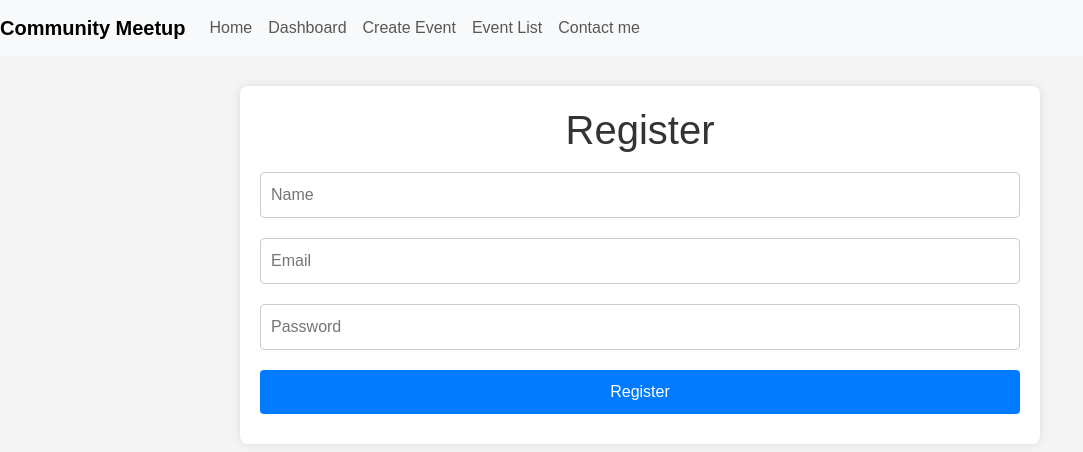
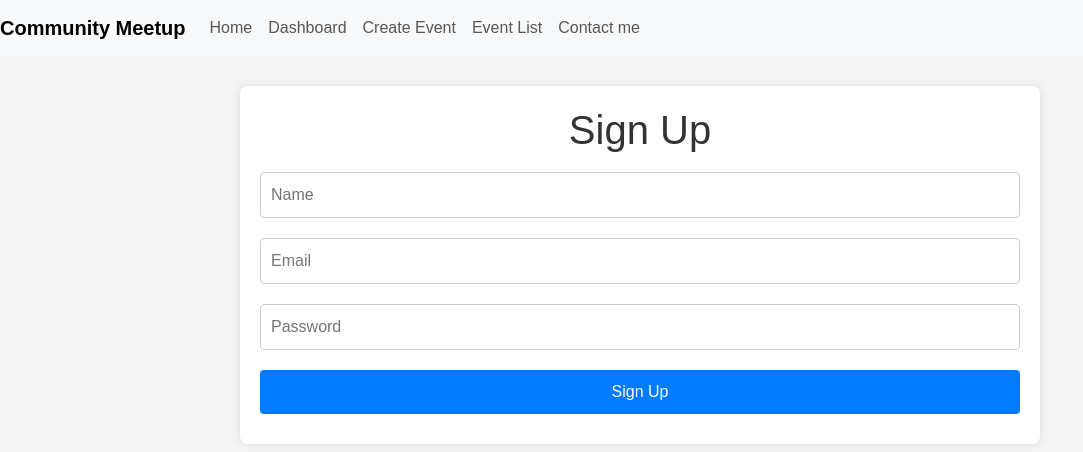
Before and after one commit to Collokioko/community-meetup, a React (Create React App) app in the folder community-meetup-app/: page /register in a window 1280 px wide. Shown: the top 452 px of the page, without its empty margins (0-1083 px from the left). Built offline with nearby package versions, Linux system fonts and the light colour scheme.

Commit message:
changed register to signup

```diff
--- a/community-meetup-app/src/components/CreateEvent.js
+++ b/community-meetup-app/src/components/CreateEvent.js
@@ -32,7 +32,7 @@ const CreateEvent = () => {
         return (
             <Container className="mt-5">
                 <h1 className="mb-4 text-center">Create Event</h1>
-                <p className="text-center">You need to be logged in to create an event. Please <a href="/login">login</a> or <a href="/register">register</a>.</p>
+                <p className="text-center">You need to be logged in to create an event. Please <a href="/login">login</a> or <a href="/register">Sign Up</a>.</p>
             </Container>
         );
     }
--- a/community-meetup-app/src/components/Register.js
+++ b/community-meetup-app/src/components/Register.js
@@ -13,12 +13,12 @@ const Register = () => {
 
     return (
         <div>
-            <h1>Register</h1>
+            <h1>Sign Up</h1>
             <form onSubmit={handleSubmit}>
                 <input type="text" value={name} onChange={(e) => setName(e.target.value)} placeholder="Name" required />
                 <input type="email" value={email} onChange={(e) => setEmail(e.target.value)} placeholder="Email" required />
                 <input type="password" value={password} onChange={(e) => setPassword(e.target.value)} placeholder="Password" required />
-                <button type="submit">Register</button>
+                <button type="submit">Sign Up</button>
             </form>
         </div>
     );
```
